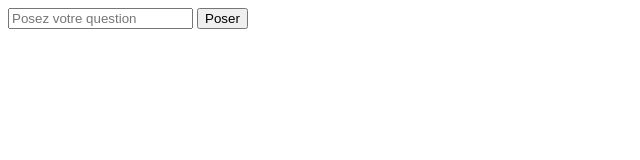
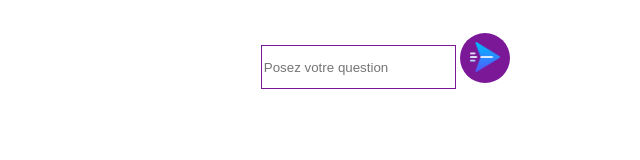
Before and after one commit to Souniz/Projet_Stage, a plain HTML site: page index.html in a window 1280 px wide. Shown: the whole page, without its empty margins (0-640 px from the left). Drawn offline with Linux system fonts and the light colour scheme.

Commit message:
add of formating

```diff
--- a/index.html
+++ b/index.html
@@ -3,31 +3,59 @@
 <head>
     <meta charset="UTF-8">
     <meta name="viewport" content="width=device-width, initial-scale=1.0">
-    <title>Document</title>
+    <link rel="stylesheet" href="style_chat.css">
+    <title>Votre Chat</title>
 </head>
 <body>
-    <div>
+    <div id="container">
         <div id="repo"></div>
-        <input type="text" id="question_input" placeholder="Posez votre question">
-        <button id="poser_question_btn" onclick="question()">Poser</button>
+        <div class="class_input">
+            <input type="text" id="question_input" placeholder="Posez votre question">
+            <button id="poser_question_btn" onclick="question()"><img class="icon_send" src="ressources_image/icone_envoye4.png" alt="" srcset=""></button>
+        </div>
+
     </div>
-    <div id="reponse_div"></div>
     <Script>
         function question(){
+            icone_user=document.createElement('img')
+            icone_user.alt,"user"
+            icone_user.id="icone_user"
+            icone_user.src="ressources_image/user3.png"
+            icone_chat=document.createElement('img')
+            icone_chat.id="icone_chat"
+            icone_chat.alt="chat"
+            icone_chat.src="ressources_image/chat6.png"
+            var  divContainer = document.getElementById("repo")
+            let paragraphe_user = document.createElement("p");
+            paragraphe_user.setAttribute("id","paragraphe_user")
+            let user=document.createElement("span")
+            user.setAttribute("id","icone_user")
+            let message=document.createElement("span")
+            message.setAttribute("id","message_user")
+            user.appendChild(icone_user)
+            message.textContent=document.getElementById("question_input").value
+            paragraphe_user.appendChild(user)
+            paragraphe_user.appendChild(message)
             var request = new XMLHttpRequest();
             request.onreadystatechange = function(){
                 if(this.readyState == 4 && this.status == 200){
-                    let divContainer = document.getElementById("repo")
-                    let paragraphe = document.createElement("p");
-                    let chat=document.createElement("span")
-                    chat.textContent="Chat"
-                    //chat.style.color="blue"
+                    let paragraphe_chat = document.createElement("p");
+                    paragraphe_chat.setAttribute("id","paragraphe_chat")
                     reponse=this.responseText
                     reponse=reponse.replace(/["{}]/gi, '').split(":")[1]
-                    paragraphe.appendChild(chat)
-                    paragraphe.textContent = reponse
-                    divContainer.appendChild(paragraphe);
+                    let chat=document.createElement("span")
+                    chat.setAttribute("id","icone_chat")
+                    let reponse_ch=document.createElement("span")
+                    reponse_ch.setAttribute("id","reponse_chat")
+                    chat.appendChild(icone_chat)
+                    reponse_ch.textContent=reponse
+                    paragraphe_chat.appendChild(chat)
+                    paragraphe_chat.appendChild(reponse_ch)
+                    divContainer.appendChild(paragraphe_user);
+                    divContainer.appendChild(paragraphe_chat);
                     document.getElementById("question_input").value=""
+
+
                 }
             }
             var userInput = document.getElementById("question_input").value;
@@ -36,6 +64,12 @@
             request.setRequestHeader("Content-Type", "application/json");
             request.send(data);
         }
+        document.getElementById("question_input").addEventListener("keydown", function(event) {
+            if (event.key === "Enter") {
+                event.preventDefault();
+                document.getElementById("poser_question_btn").click();
+            }
+        });
     </Script>
 </body>
 </html>
```
